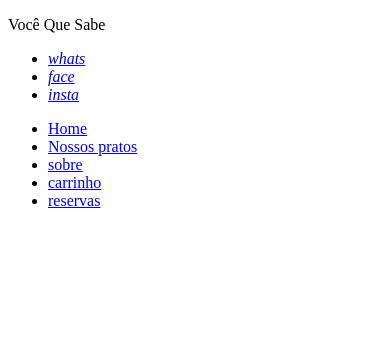
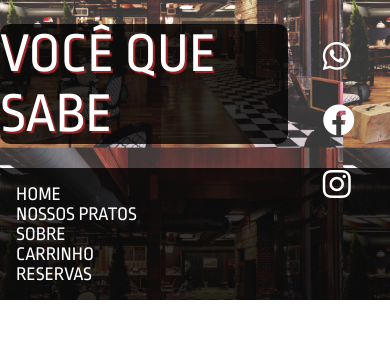
Before and after one commit to italoAl/restaurante-voce-que-sabe, a plain HTML site: page index.html in a window 390 px wide. Drawn offline with Linux system fonts and the light colour scheme.

Commit message:
Implementar: Responsividade, barra de navegação, refatoração de código.

```diff
--- a/index.html
+++ b/index.html
@@ -6,39 +6,44 @@
     <meta http-equiv="X-UA-Compatible" content="IE=edge">
     <meta name="viewport" content="width=device-width, initial-scale=1.0">
     <title>Restaurante - Você que sabe</title>
+    <style>
+        @import url('https://fonts.googleapis.com/css2?family=Ropa+Sans:ital@0;1&family=Ubuntu:ital,wght@0,300;0,400;0,700;1,300;1,400;1,500;1,700&display=swap');
+    </style>
+    <link rel="stylesheet" href="https://cdnjs.cloudflare.com/ajax/libs/font-awesome/6.2.1/css/all.min.css" integrity="sha512-MV7K8+y+gLIBoVD59lQIYicR65iaqukzvf/nwasF0nqhPay5w/9lJmVM2hMDcnK1OnMGCdVK+iQrJ7lzPJQd1w==" crossorigin="anonymous" referrerpolicy="no-referrer" />
+    <link rel="stylesheet" href="/src/css/style.css">
 </head>
 
 <body>
-    <header class="containerBox header-bgHome header-HeightMiddle">
+    <header class="containerBox header-bgHome header-heightMiddle">
         <div class="container">
             <div class="logo">
-                <p class="log__slogan text-white px-1">
+                <p class="logo__slogan text-white px-1">
                     Você Que Sabe
                 </p>
             </div>
 
             <div class="socialMedia">
-                <ul class="socialMedia__icons containerBox">
+                <ul class="socialMedia__icons container">
                     <li class="socialMedia__item">
                         <a href="#" class="socialMedia__link">
-                            <i class="socialMedia__icon">whats</i>
+                            <i class="socialMedia__icon fab fa-whatsapp fa-2x mx-1 text-white"></i>
                         </a>
                     </li>
                     <li class="socialMedia__item">
                         <a href="#" class="socialMedia__link">
-                            <i class="socialMedia__icon">face</i>
+                            <i class="socialMedia__icon fab fa-facebook fa-2x mx-1 text-white"></i>
                         </a>
                     </li>
                     <li class="socialMedia__item">
                         <a href="#" class="socialMedia__link">
-                            <i class="socialMedia__icon">insta</i>
+                            <i class="socialMedia__icon fab fa-instagram fa-2x mx-1 text-white"></i>
                         </a>
                     </li>
                 </ul>
             </div>
         </div>
         <nav class="navbar">
-            <ul class="navbar__nav container">
+            <ul class="navbar__nav container p-1">
                 <li class="navbar__item">
                     <a href="#" class="navbar__link">Home</a>
                 </li>
--- /dev/null
+++ b/src/scss/_mixins.scss
@@ -0,0 +1,13 @@
+@import 'functions';
+@mixin box{
+    min-width: 1170px;
+    margin:auto;
+    padding: 1.5rem 0;
+    width: 100%;
+    position: relative;
+}
+
+@mixin flex-center {
+    display: flex;
+    justify-content:space-evenly;
+}
--- /dev/null
+++ b/src/scss/_variaveis.scss
@@ -0,0 +1,16 @@
+$fonte: 'Ropa Sans';
+$bgHome:'/assets/background/restaurantebg.jpg';
+$bgColorNav:rgba(0, 0, 0, 0.8);
+$link: red;
+$linkHover: #fff;
+$m1: 1rem;
+$mx1:0 1.2rem;
+$p1:1rem;
+$px1:0 1.3rem;
+
+* {
+    font-family:$fonte;
+    padding: 0;
+    margin: 0;
+    box-sizing: border-box;
+}
--- /dev/null
+++ b/src/scss/extends.scss
@@ -0,0 +1,3 @@
+%list-none{
+    list-style:none;
+}
--- /dev/null
+++ b/src/scss/functions.scss
@@ -0,0 +1,3 @@
+@function bgImage($url){
+    @return $url;
+}
--- a/src/scss/style.scss
+++ b/src/scss/style.scss
@@ -0,0 +1,89 @@
+@use 'variaveis' as v;
+@use 'mixins' as mx;
+@use 'extends';
+
+.logo__slogan {
+    font-size: 3.5rem;
+    background-color: v.$bgColorNav;
+    border-radius: 10px;
+    text-transform: uppercase;
+    text-shadow: 2px 2px 1px rgba(brown, 0.9)
+}
+
+.navbar {
+    position: absolute;
+    bottom: 0;
+    width: 100%;
+    background-color: v.$bgColorNav;
+
+&__nav{
+    @extend %list-none;
+}
+&__link {
+    color: v.$linkHover;
+    text-transform: uppercase;
+    font-size: 1.2rem;
+    text-decoration: none;
+
+    &:hover {
+        color: v.$link;
+        }
+    }
+}
+.socialMedia__icons {
+    @extend %list-none;
+}
+
+
+.m-1 {
+    margin: v.$m1;
+}
+
+.mx-1 {
+    margin: v.$mx1;
+}
+
+.p-1 {
+    padding: v.$p1;
+}
+
+.containerBox {
+    @include mx.box;
+    background-image: url(mx.bgImage(v.$bgHome));
+    background-size: 88%;
+    background-position-y: -310px;
+}
+
+.header-heightMiddle {
+    height: 300px;
+}
+
+.container {
+    @include mx.flex-center;
+}
+
+.text-white {
+    color: v.$linkHover;
+}
+
+
+@media(max-width:1100px) {
+
+    .containerBox,
+    .navbar__nav {
+        flex-flow: column;
+        min-width: 100%;
+    }
+    .navbar{
+        z-index:1;
+    }
+    .socialMedia{
+        z-index:2;
+    &__icons {
+        flex-flow: column;
+    }
+    &__item{
+        margin:v.$m1;
+    }
+}
+}
```
Also changed, not shown: src/css/style.css (added), 1 other file.
